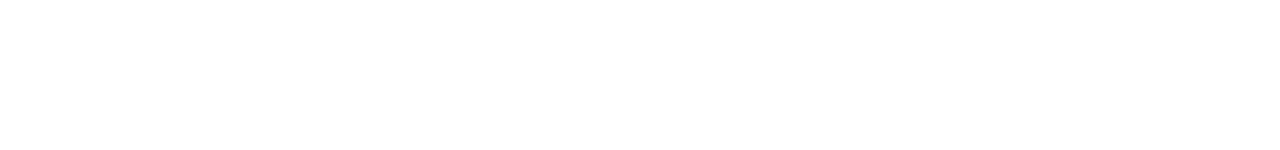
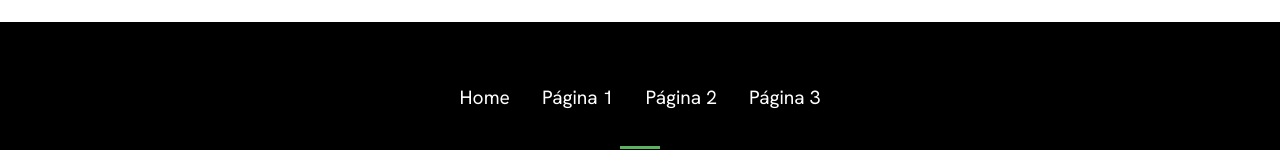
Before and after one commit to CarolinaCollao/random-web, a React (Create React App) app: page / in a window 1280 px wide. Shown: the part 2647-2797 px from the top of the page. Before the commit the page ends 2658 px from the top, so only its background shows below. Built offline with nearby package versions, Linux system fonts and the light colour scheme.

Commit message:
se creo footer

```diff
--- a/src/App.js
+++ b/src/App.js
@@ -1,4 +1,5 @@
 import React from "react";
+import Footer from "./components/Footer";
 import Hero from "./components/Hero";
 import Navbar from "./components/Navbar";
 import Page1 from "./components/Page1";
@@ -13,6 +14,7 @@
       <Page1 />
       <Page2 />
       <Page3 />
+      <Footer />
     </div>
   );
 }
--- /dev/null
+++ b/src/components/Footer.css
@@ -0,0 +1,39 @@
+.footer {
+    width: 100%;
+    background-color: black;
+    color: white;
+    padding: 3rem 1rem;
+}
+
+.footer .container {
+    max-width: 1240px;
+    margin: auto;
+    text-align: center;
+}
+
+.footer ul {
+    display: flex;
+    justify-content: center;
+}
+
+.footer li{
+    padding: 1rem;
+}
+
+.footer li a {
+    color: white;
+}
+
+.footer li:hover {
+    padding-bottom:1px;
+    border-bottom: 1px solid var(--secondary-color);
+}
+
+.botton {
+    text-align: center;
+    padding-top: 1rem;
+}
+
+.line {
+    margin-bottom: 1rem;
+}
--- /dev/null
+++ b/src/components/Footer.jsx
@@ -0,0 +1,34 @@
+import React from 'react';
+import './Footer.css'
+
+const Footer = () => {
+  return (
+    <div className='footer'id='footer'>
+        <div className='container'>
+            <ul>
+                <li className='nav-item'>
+                    <a href='/'>Home</a>
+                </li>
+
+                <li className='nav-item'>
+                    <a href='/page1'>Página 1</a>
+                </li>
+
+                <li className='nav-item'>
+                    <a href='/page2'>Página 2</a>
+                </li>
+                <li className='nav-item'>
+                    <a href='/page3'>Página 3</a>
+                </li>
+            </ul>
+
+            <div className='botton'>
+                <span className='line'></span>
+                <p>Creado por Nutrita, 2023</p>
+            </div>
+        </div>
+    </div>
+  )
+}
+
+export default Footer
--- a/src/components/Navbar.css
+++ b/src/components/Navbar.css
@@ -7,6 +7,7 @@
     z-index: 1;
     transition: .3s ease-in;
     overflow: hidden;
+    background-color: rgba(0, 0, 0, 0.9);
 }
 
 .header .navbar {
--- a/src/components/Page1.jsx
+++ b/src/components/Page1.jsx
@@ -4,7 +4,7 @@
 
 const Page1 = () => {
     return (
-        <div className='page1'>
+        <div className='page1' id='page1'>
         <div className='container'>
                 <img src={retrato} alt='retrato' />
                 <div className='col-2'>
--- a/src/components/Page2.jsx
+++ b/src/components/Page2.jsx
@@ -7,7 +7,7 @@
 
 const Page2 = () => {
     return (
-        <div className='page2'>
+        <div className='page2' id='page1'>
             <div className='container'>
                 <h2>Página 2</h2>
                 <span className='line'></span>
--- a/src/components/Page3.jsx
+++ b/src/components/Page3.jsx
@@ -3,7 +3,7 @@
 
 const Page3 = () => {
   return (
-    <div className='page3'>
+    <div className='page3' id='page1'>
       <div className='container'>
         <div className='col-1'>
           <p>Excepteur sint occaecat</p>
```
